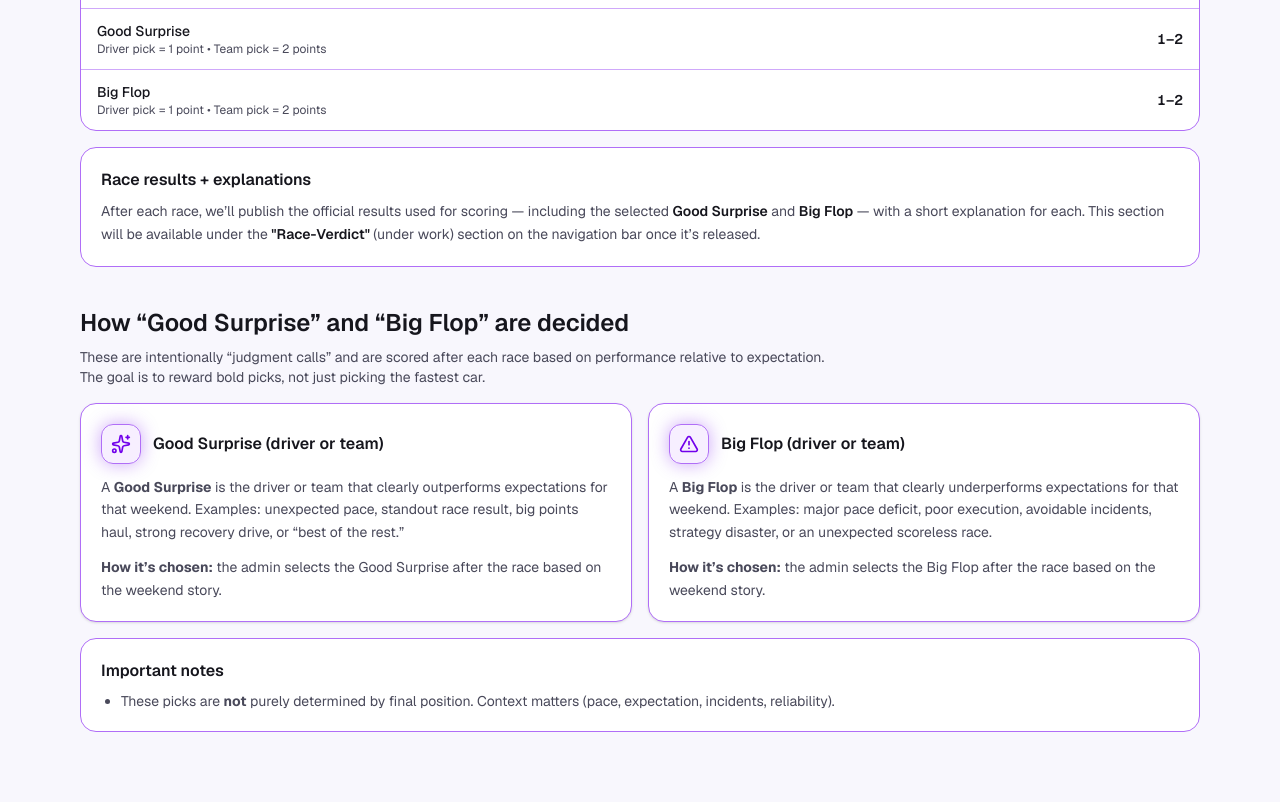
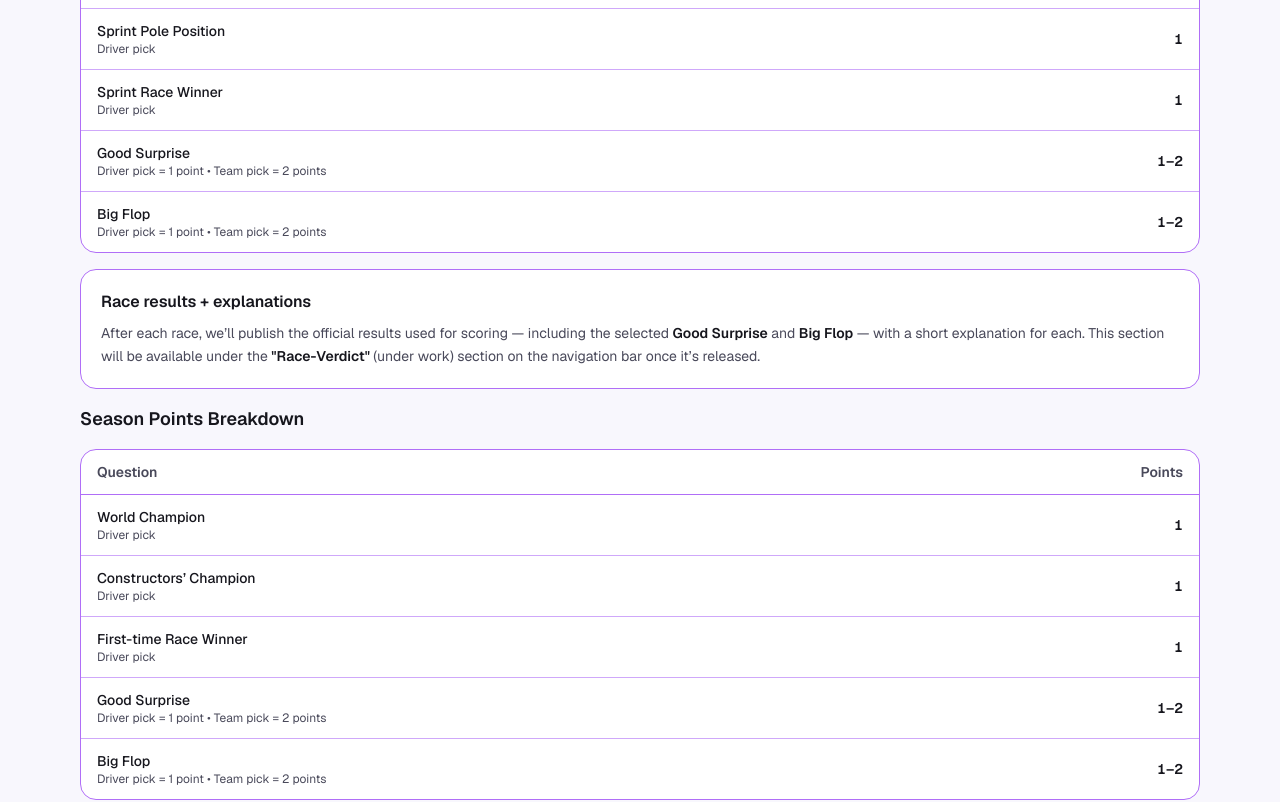
Before and after one commit to abdulksyed10/P1withMattTommy-PredictionsPlayAlong, a Next.js app: page /how-it-works in a window 1280 px wide. Shown: the part 1480-2282 px from the top of the page. Built offline with nearby package versions, Linux system fonts and the light colour scheme; no server answers.

Commit message:
added season prediction end timer.

```diff
--- a/app/(app)/dev/db-test/page.tsx
+++ /dev/null
@@ -1,46 +0,0 @@
-import { supabase } from "../../../../lib/supabaseClient";
-
-export default async function DbTestPage() {
-  const [{ data: teams, error: teamsErr }, { data: drivers, error: driversErr }] =
-    await Promise.all([
-      supabase
-        .from("teams")
-        .select("id, code, name, is_active")
-        .order("name"),
-      supabase
-        .from("drivers")
-        .select("id, code, full_name, is_active")
-        .order("full_name"),
-    ]);
-
-  return (
-    <main className="p-6 space-y-8">
-      <section>
-        <h1 className="text-xl font-semibold">DB Test</h1>
-        <p className="text-sm text-gray-500">
-          Reading teams/drivers from Supabase
-        </p>
-      </section>
-
-      <section>
-        <h2 className="text-lg font-medium">Teams</h2>
-        {teamsErr && (
-          <pre className="text-red-600">{teamsErr.message}</pre>
-        )}
-        <pre className="bg-gray-100 p-3 rounded">
-          {JSON.stringify(teams, null, 2)}
-        </pre>
-      </section>
-
-      <section>
-        <h2 className="text-lg font-medium">Drivers</h2>
-        {driversErr && (
-          <pre className="text-red-600">{driversErr.message}</pre>
-        )}
-        <pre className="bg-gray-100 p-3 rounded">
-          {JSON.stringify(drivers, null, 2)}
-        </pre>
-      </section>
-    </main>
-  );
-}
--- a/app/(public)/how-it-works/page.tsx
+++ b/app/(public)/how-it-works/page.tsx
@@ -80,7 +80,7 @@ export default function HowItWorksPage() {
           </Pill>
           <Pill>
             <Trophy className="h-4 w-4 text-primary" />
-            Pre-Season Predictions Coming Soon
+            Pre-Season Predictions
           </Pill>
         </div>
 
@@ -169,7 +169,7 @@ export default function HowItWorksPage() {
         {/* Scoring */}
         <div className="mt-10">
           <h2 className="text-2xl font-semibold text-foreground">Scoring</h2>
-          <p className="mt-2 text-sm text-muted-foreground max-w-3xl leading-relaxed">
+          <p className="mt-2 text-sm text-muted-foreground leading-relaxed">
             Scoring is intentionally simple right now. Every correct driver pick is worth{" "}
             <strong className="text-foreground font-semibold">1 point</strong>. For the two questions that allow{" "}
             <strong className="text-foreground font-semibold">driver or team</strong> picks (Good Surprise and Big Flop),
@@ -178,7 +178,7 @@ export default function HowItWorksPage() {
           </p>
 
           <div className="py-4 pb-0 text-lg font-semibold text-foreground">
-              Points breakdown
+            Race Weekend Points breakdown
           </div>
 
           <div className="mt-4 rounded-2xl border border-border bg-card overflow-hidden">
@@ -225,6 +225,22 @@ export default function HowItWorksPage() {
 
                   <tr className="border-b border-border/60 hover:bg-accent/40 transition-colors">
                     <td className="px-4 py-3">
+                      <div className="font-medium">Sprint Pole Position</div>
+                      <div className="text-xs text-muted-foreground">Driver pick</div>
+                    </td>
+                    <td className="px-4 py-3 text-right tabular-nums font-semibold">1</td>
+                  </tr>
+
+                  <tr className="border-b border-border/60 hover:bg-accent/40 transition-colors">
+                    <td className="px-4 py-3">
+                      <div className="font-medium">Sprint Race Winner</div>
+                      <div className="text-xs text-muted-foreground">Driver pick</div>
+                    </td>
+                    <td className="px-4 py-3 text-right tabular-nums font-semibold">1</td>
+                  </tr>
+
+                  <tr className="border-b border-border/60 hover:bg-accent/40 transition-colors">
+                    <td className="px-4 py-3">
                       <div className="font-medium">Good Surprise</div>
                       <div className="text-xs text-muted-foreground">
                         Driver pick = 1 point • Team pick = 2 points
@@ -260,6 +276,72 @@ export default function HowItWorksPage() {
               This section will be available under the <span className="text-foreground font-semibold">"Race-Verdict" </span>
               (under work) section on the navigation bar once it’s released.
             </p>
+          </div>
+
+          <div className="py-4 pb-0 text-lg font-semibold text-foreground">
+            Season Points Breakdown
+          </div>
+
+          <div className="mt-4 rounded-2xl border border-border bg-card overflow-hidden">
+            <div className="w-full overflow-x-auto">
+              <table className="w-full text-left text-sm text-foreground">
+                <thead className="text-muted-foreground border-b border-border">
+                  <tr>
+                    <th className="px-4 py-3 font-semibold">Question</th>
+                    <th className="px-4 py-3 w-28 text-right font-semibold">Points</th>
+                  </tr>
+                </thead>
+                <tbody>
+                  <tr className="border-b border-border/60 hover:bg-accent/40 transition-colors">
+                    <td className="px-4 py-3">
+                      <div className="font-medium">World Champion</div>
+                      <div className="text-xs text-muted-foreground">Driver pick</div>
+                    </td>
+                    <td className="px-4 py-3 text-right tabular-nums font-semibold">1</td>
+                  </tr>
+
+                  <tr className="border-b border-border/60 hover:bg-accent/40 transition-colors">
+                    <td className="px-4 py-3">
+                      <div className="font-medium">Constructors’ Champion</div>
+                      <div className="text-xs text-muted-foreground">Driver pick</div>
+                    </td>
+                    <td className="px-4 py-3 text-right tabular-nums font-semibold">1</td>
+                  </tr>
+
+                  <tr className="border-b border-border/60 hover:bg-accent/40 transition-colors">
+                    <td className="px-4 py-3">
+                      <div className="font-medium">First-time Race Winner</div>
+                      <div className="text-xs text-muted-foreground">Driver pick</div>
+                    </td>
+                    <td className="px-4 py-3 text-right tabular-nums font-semibold">1</td>
+                  </tr>
+
+                  <tr className="border-b border-border/60 hover:bg-accent/40 transition-colors">
+                    <td className="px-4 py-3">
+                      <div className="font-medium">Good Surprise</div>
+                      <div className="text-xs text-muted-foreground">
+                        Driver pick = 1 point • Team pick = 2 points
+                      </div>
+                    </td>
+                    <td className="px-4 py-3 text-right tabular-nums font-semibold">
+                      1–2
+                    </td>
+                  </tr>
+
+                  <tr className="hover:bg-accent/40 transition-colors">
+                    <td className="px-4 py-3">
+                      <div className="font-medium">Big Flop</div>
+                      <div className="text-xs text-muted-foreground">
+                        Driver pick = 1 point • Team pick = 2 points
+                      </div>
+                    </td>
+                    <td className="px-4 py-3 text-right tabular-nums font-semibold">
+                      1–2
+                    </td>
+                  </tr>
+                </tbody>
+              </table>
+            </div>
           </div>
         </div>
 
--- a/app/(public)/page.tsx
+++ b/app/(public)/page.tsx
@@ -104,6 +104,10 @@ export default function Home() {
               <ShieldCheck className="h-4 w-4 text-primary" />
               Locks at FP1
             </Pill>
+            <Pill>
+              <Trophy className="h-4 w-4 text-primary" />
+              Season Predictions
+            </Pill>
           </div>
 
           <div className="grid grid-cols-1 lg:grid-cols-12 gap-10 items-start">
@@ -118,6 +122,9 @@ export default function Home() {
               <p className="mt-4 text-base md:text-lg text-muted-foreground leading-relaxed max-w-2xl">
                 A play-along predictions game for the P1 with Matt & Tommy community.
                 Lock in picks before FP1, earn points after each race, and climb the leaderboard.
+                <span className="block mt-3 text-primary font-semibold">
+                  Submit your full 2026 Season Predictions before the season starts.
+                </span>
                 <span className="block mt-2 text-xs">
                   Play for fun, no money involved, just bragging rights and a chance to show off your F1 knowledge!
                 </span>
@@ -125,7 +132,7 @@ export default function Home() {
 
               <div className="mt-6 flex flex-wrap items-center gap-3">
                 <Link
-                  href="/predict"
+                  href="/season-prediction"
                   className="inline-flex items-center gap-2 rounded-full bg-primary px-5 py-3 text-sm font-semibold text-primary-foreground transition hover:opacity-95"
                   style={{ boxShadow: "var(--p1-glow)" }}
                 >
```
Also changed, not shown: app/(app)/season-prediction/page.tsx (+69 -7 lines).
